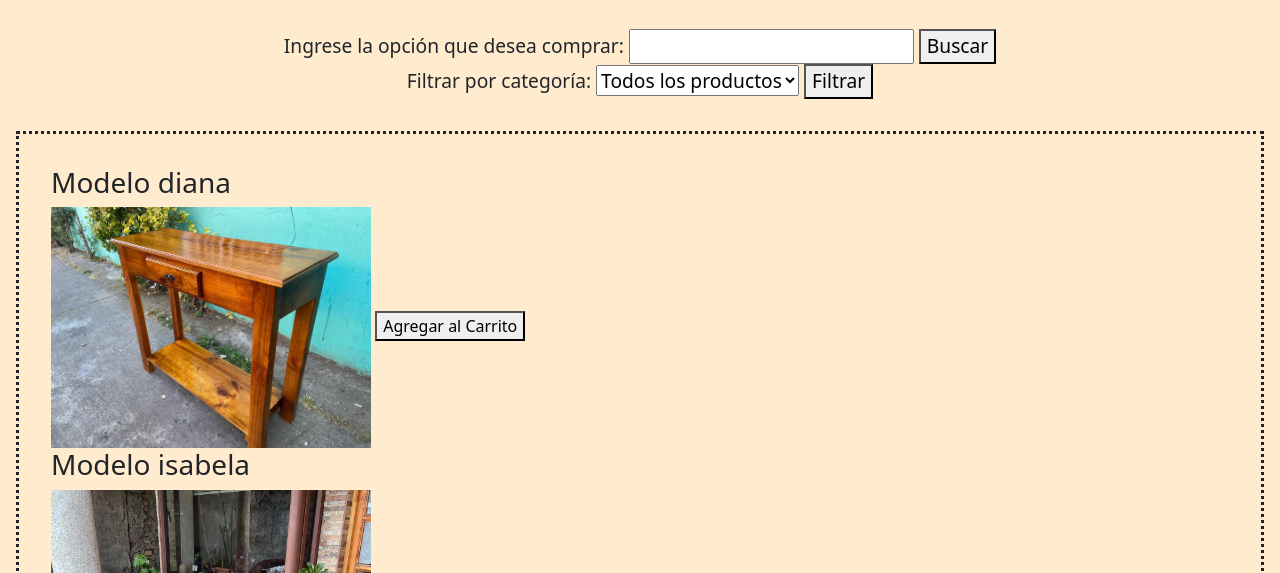
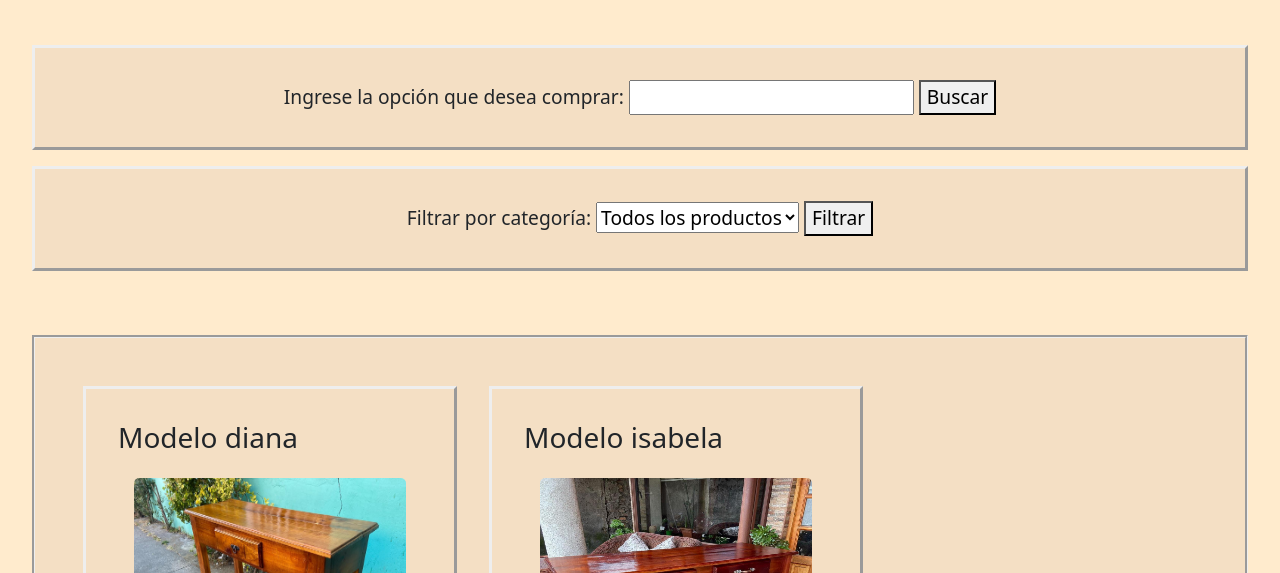
Before and after one commit to AnaElizabethA/Pre-entrega-3-js---Ana-Aliaga, a plain HTML site: page index.html in a window 1280 px wide. Shown: the part 227-800 px from the top of the page. Drawn offline with nearby package versions, Linux system fonts and the light colour scheme.

Commit message:
cambios en css y estilos de tarjetas

```diff
--- a/css/styles.css
+++ b/css/styles.css
@@ -15,12 +15,6 @@
   background-image:url(../img/nav-madera2.jpg);
 }
 
-#container-prods {
-  padding: 2rem;
-  margin: 1rem;
-  border-style: dotted;
-}
-
 .seleccionados {
   text-align: center;
   padding: 1rem;
@@ -28,31 +22,26 @@
   font-size: larger;
 
 }
-.misEstilos {
-  width: 20rem;
 
+#container-prods {
+  padding: 2rem;
+  margin: 2rem;
+  border-style: groove;
+  display: flex;
+  flex-wrap: wrap;
 }
 
-.tarjetas-mesas {
-  display: flex;
-  flex-direction: row;
-  justify-content: center;
-  gap: 3rem;
-
+div {
+  margin: 1rem;
+  padding: 2rem;
+  background-color: rgb(244, 223, 196);
+  border-style: outset;
 }
 
-.tarjetas-modulares {
-  display: flex;
-  flex-direction: row;
-  justify-content: center;
-  gap: 3rem;
-
+.misEstilos {
+  width: 17rem;
+  height: 15rem;
+  margin: 1rem;
+  border-radius: 2%;
+  border-style: hidden;
 }
-
-.tarjetas-extras {
-  display: flex;
-  flex-direction: row;
-  justify-content: center;
-  gap: 3rem;
-
-}
--- a/script.js
+++ b/script.js
@@ -112,10 +112,11 @@
 
      card.innerHTML =`<h3>${p.modelo}</h3>
                     <img class="misEstilos" src="./${p.img}" alt="">
+                    <p>El precio es de $${p.precio}</p>
                     <button id="${p.id}" >Agregar al Carrito</button>
 
+                    `
 
-                    `
 
 
     containerProds.appendChild(card);
@@ -151,3 +152,7 @@
 
   mostrarProductos(arrayFiltrado);
 }
+
+//este boton es para que filtre una busqueda del producto ingresado
+let boton = document.getElementById=("search-button")
+boton.addEventListener("click", buscar)
```
